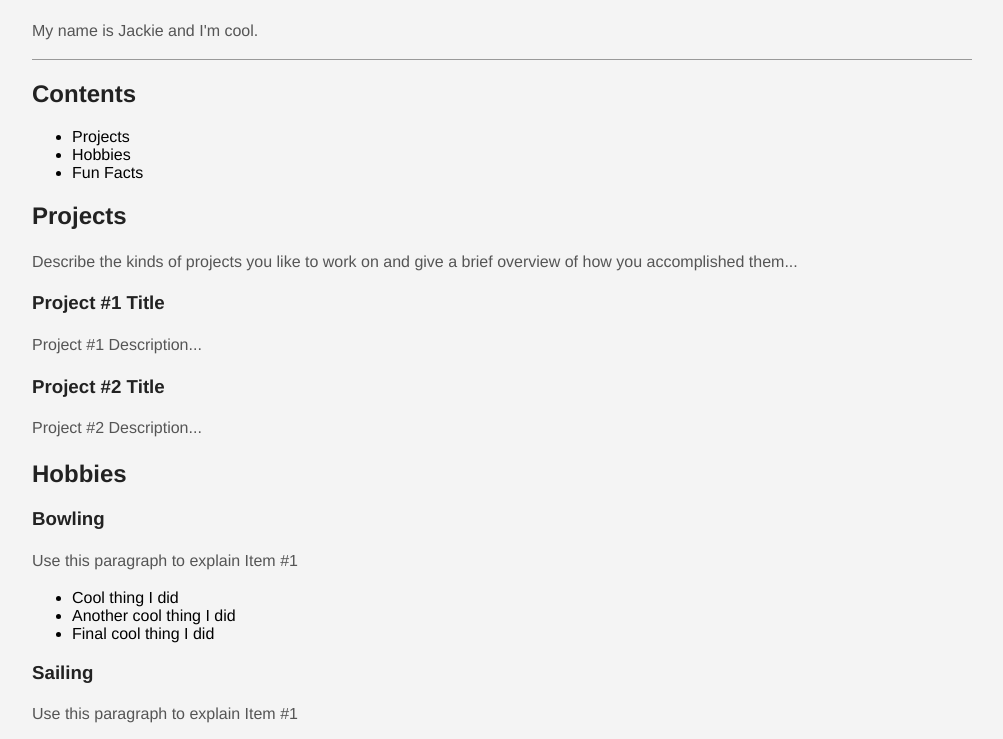
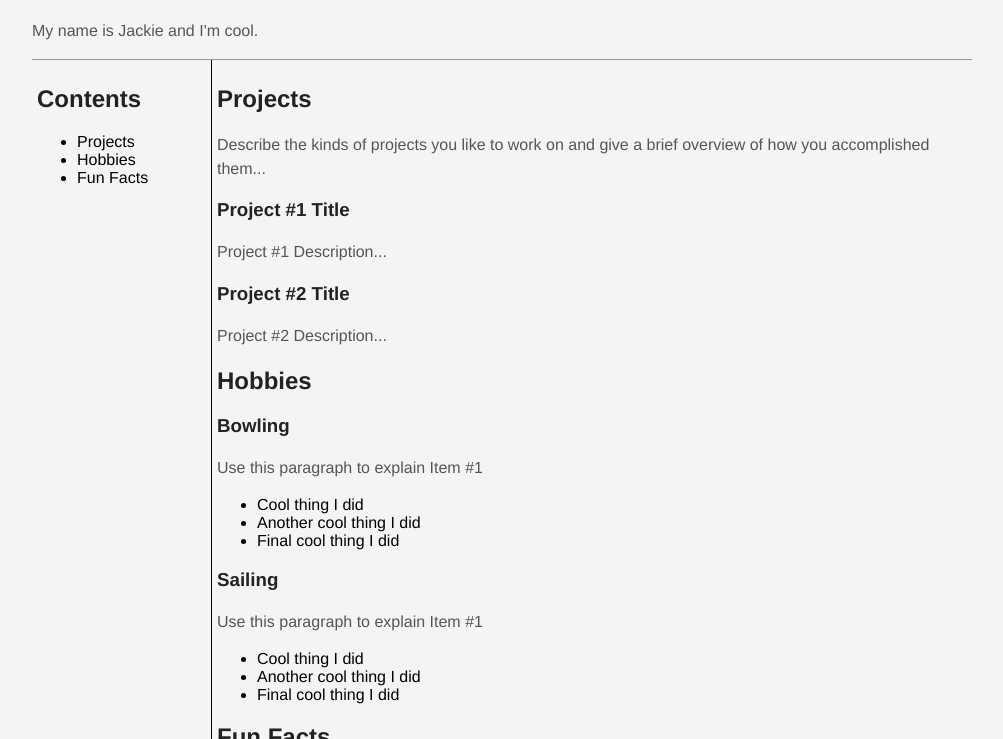
Before and after one commit to jackieiscool/jackieiscool.github.com, a plain HTML site: page index.html in a window 1280 px wide. Shown: the part 61-800 px from the top of the page, without its empty margins (138-1141 px from the left). Drawn offline with Linux system fonts and the light colour scheme.

Commit message:
challenges

```diff
--- a/resources/layout.css
+++ b/resources/layout.css
@@ -31,17 +31,26 @@ a:hover {
 	margin: 0 auto;
 }
 
+.content div {
+	padding: 5px;
+}
+
 #header  {
 	border-bottom: 1px solid #999;
 }
 
 #nav {
 	margin: 0 20px 0 0;
+	width: 145px;
+	float: left;
   /* CHALLENGE 3: how could you get this to float to the left side of the screen? */
 }
 
 #main {
 	margin: 0;
+	border-left: solid 1px;
+	width: 750px;
+	float: right;
   /*  CHALLENGE 3: how could you get this to float to the left side of the screen? */
   /* CHALLENGE 2: how could you give this element a one-pixel border down its left side? */
 }
```
